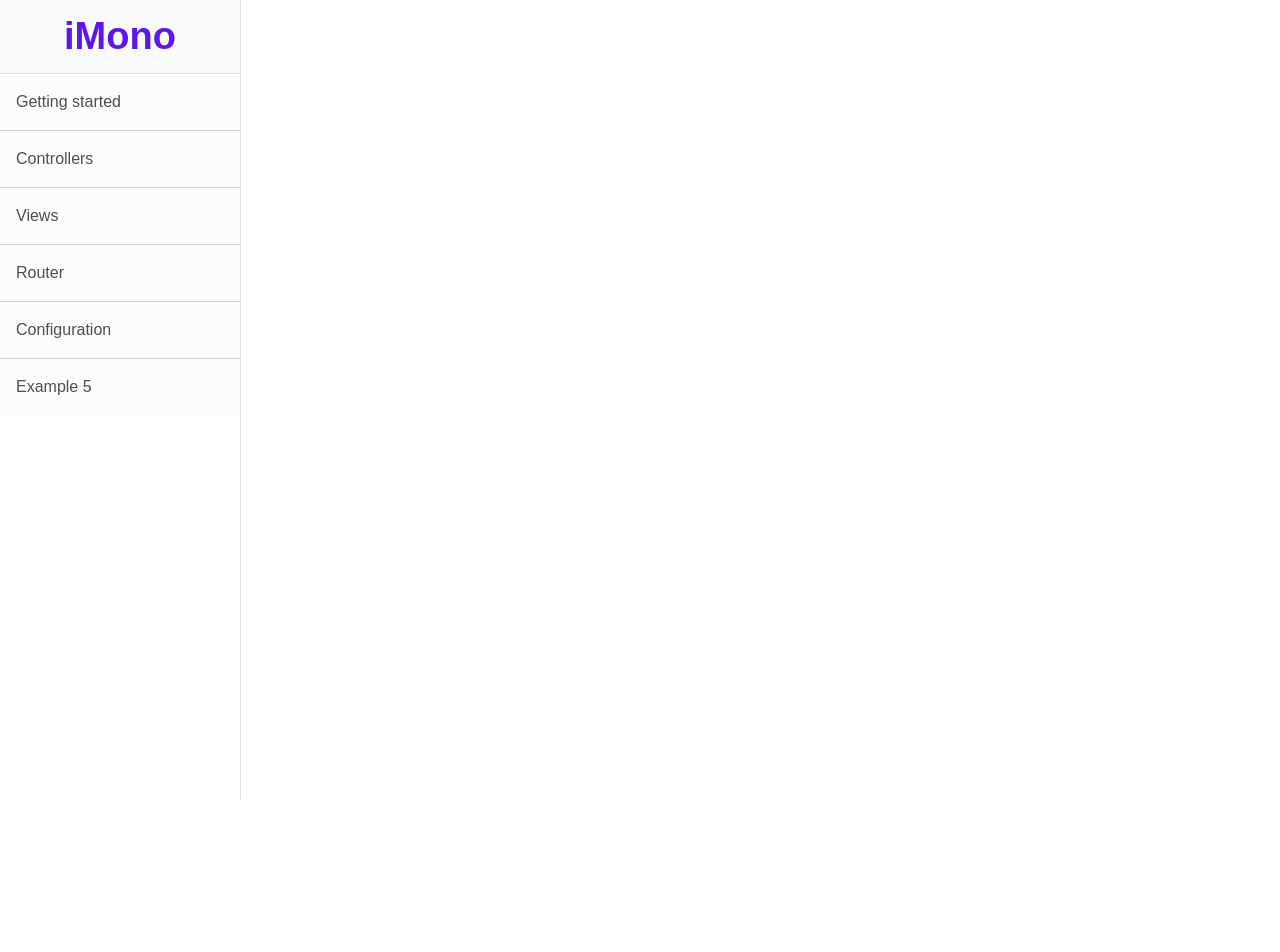
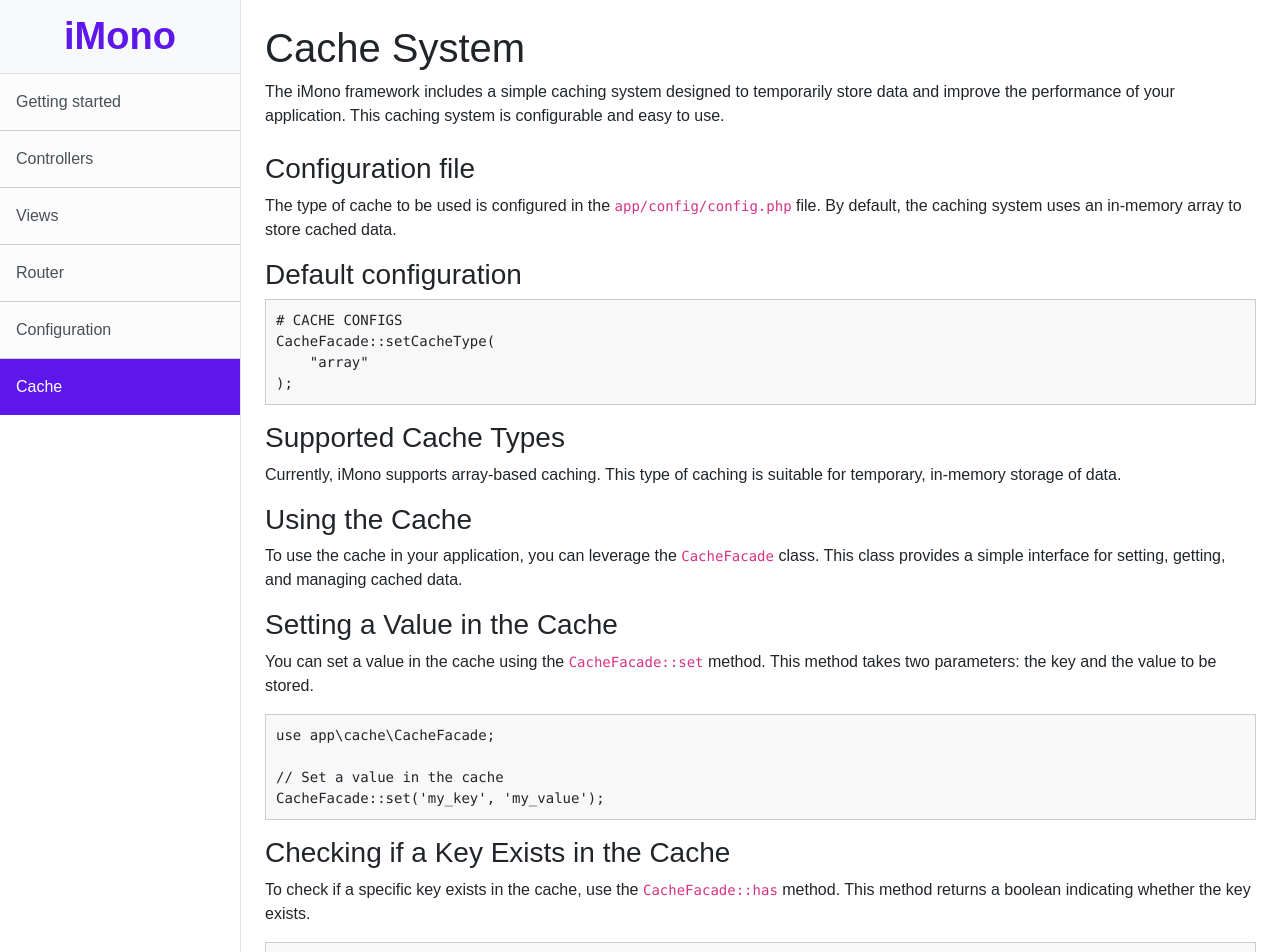
Before and after one commit to FabioAugustoRodrigues/iMono-docs, a Vue app: page /cache in a window 1280 px wide. Shown: the top 952 px of the page. Before the commit the page ends 800 px from the top, so only its background shows below. Built offline with nearby package versions, Linux system fonts and the light colour scheme; a web font is replaced by a local one.

Commit message:
cache page

```diff
--- a/src/App.vue
+++ b/src/App.vue
@@ -34,9 +34,9 @@
           active-class="navLink-active">
           Configuration
         </RouterLink>
-        <RouterLink class="list-group-item list-group-item-action list-group-item-light p-3" to="/example5"
+        <RouterLink class="list-group-item list-group-item-action list-group-item-light p-3" to="/cache"
           active-class="navLink-active">
-          Example 5
+          Cache
         </RouterLink>
       </div>
     </div>
--- a/src/router/index.js
+++ b/src/router/index.js
@@ -28,6 +28,11 @@
       path: '/configuration',
       name: 'configuration',
       component: () => import('../views/ConfigurationView.vue')
+    },
+    {
+      path: '/cache',
+      name: 'cache',
+      component: () => import('../views/CacheView.vue')
     }
   ]
 })
--- /dev/null
+++ b/src/views/CacheView.vue
@@ -0,0 +1,165 @@
+<template>
+    <main>
+        <section class="mb-4">
+            <h1>Cache System</h1>
+            <p>
+                The iMono framework includes a simple caching system designed to temporarily store data and improve the
+                performance of your application. This caching system is configurable and easy to use.
+            </p>
+        </section>
+
+        <section>
+            <h3>Configuration file</h3>
+            <p>
+                The type of cache to be used is configured in the <code>app/config/config.php</code> file.
+                By default, the caching system uses an in-memory array to store cached data.
+            </p>
+        </section>
+
+        <section>
+            <h3>Default configuration</h3>
+            <CodeHighlighter :code="deafultCacheConfigs"></CodeHighlighter>
+        </section>
+
+        <section>
+            <h3>Supported Cache Types</h3>
+            <p>
+                Currently, iMono supports array-based caching. This type of caching is suitable for temporary, in-memory
+                storage of data.
+            </p>
+        </section>
+
+        <section>
+            <h3>Using the Cache</h3>
+            <p>
+                To use the cache in your application, you can leverage the <code>CacheFacade</code> class. This class
+                provides a
+                simple interface for setting, getting, and managing cached data.
+            </p>
+        </section>
+
+        <section>
+            <h3>Setting a Value in the Cache</h3>
+            <p>
+                You can set a value in the cache using the <code>CacheFacade::set</code> method. This method takes two
+                parameters:
+                the key and the value to be stored.
+            </p>
+            <CodeHighlighter :code="settingValue"></CodeHighlighter>
+        </section>
+
+        <section>
+            <h3>Checking if a Key Exists in the Cache</h3>
+            <p>
+                To check if a specific key exists in the cache, use the <code>CacheFacade::has</code> method. This
+                method returns a boolean indicating whether the key exists.
+            </p>
+            <CodeHighlighter :code="keyExists"></CodeHighlighter>
+        </section>
+
+        <section>
+            <h3>Getting a Value from the Cache</h3>
+            <p>
+                Retrieve a value from the cache using the <code>CacheFacade::get</code> method. Provide the key for the
+                value you
+                want to retrieve.
+            </p>
+            <CodeHighlighter :code="getValue"></CodeHighlighter>
+        </section>
+
+        <section>
+            <h3>Removing a Value from the Cache</h3>
+            <p>
+                You can remove a value from the cache using the <code>CacheFacade::remove</code> method. This method
+                takes the key of the value to be removed.
+            </p>
+            <CodeHighlighter :code="removeValue"></CodeHighlighter>
+        </section>
+
+        <section>
+            <h3>Clearing Expired Items from the Cache</h3>
+            <p>
+                To clear all expired items from the cache, use the <code>CacheFacade::clearExpired</code> method.
+            </p>
+            <CodeHighlighter :code="clearExpiredItems"></CodeHighlighter>
+        </section>
+
+        <section>
+            <h3>Clearing the Entire Cache</h3>
+            <p>
+                If you need to clear all items from the cache, use the <code>CacheFacade::clearAll</code> method.
+            </p>
+            <CodeHighlighter :code="clearEntireCache"></CodeHighlighter>
+        </section>
+
+        <section>
+            <h3>Example usage</h3>
+            <p>
+                Below is a complete example demonstrating how to use the caching system in your application:
+            </p>
+            <CodeHighlighter :code="exampleUsage"></CodeHighlighter>
+        </section>
+
+        <section>
+            <h3>Conclusion</h3>
+            <p>
+                The caching system in the iMono framework is a powerful tool for improving the performance of your
+                application by temporarily storing frequently accessed data. By configuring the cache driver in the
+                <code>config.php</code>
+                file and using the <code>CacheFacade</code> class, you can easily manage cached data in your
+                application.
+                This documentation provides a comprehensive overview of the caching system's configuration and usage.
+            </p>
+        </section>
+    </main>
+</template>
+
+
+<script setup>
+import CodeHighlighter from '../components/CodeHighlighter.vue';
+
+const deafultCacheConfigs = `# CACHE CONFIGS
+CacheFacade::setCacheType(
+    "array"
+);`;
+
+const settingValue = `use app\\cache\\CacheFacade;
+
+// Set a value in the cache
+CacheFacade::set('my_key', 'my_value');`;
+
+const keyExists = `if (CacheFacade::has('my_key')) {
+    // Get the value from the cache
+    $value = CacheFacade::get('my_key');
+}`;
+
+const getValue = `$value = CacheFacade::get('my_key');`;
+
+const removeValue = `CacheFacade::remove('my_key');`;
+
+const clearExpiredItems = `CacheFacade::clearExpired();`;
+
+const clearEntireCache = `CacheFacade::clearAll();`;
+
+const exampleUsage = `use app\\cache\\CacheFacade;
+
+// Set a value in the cache
+CacheFacade::set('user_123', ['name' => 'John Doe', 'email' => 'john.doe@example.com']);
+
+// Check if the cache key exists
+if (CacheFacade::has('user_123')) {
+    // Get the value from the cache
+    $user = CacheFacade::get('user_123');
+    // Output: John Doe
+    echo $user['name'];
+}
+
+// Remove a specific value from the cache
+CacheFacade::remove('user_123');
+
+// Clear all expired items from the cache
+CacheFacade::clearExpired();
+
+// Clear the entire cache
+CacheFacade::clearAll();`;
+</script>
```
